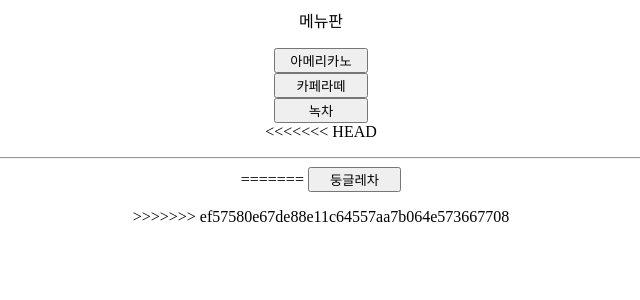
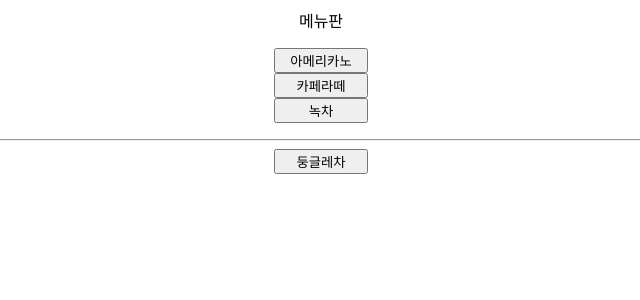
Before and after one commit to FunctionPointerXDD/david, a Flask app: page /menu in a window 1280 px wide. Shown: the top 300 px of the page, without its empty margins (319-959 px from the left). Run offline with Flask 3, Linux system fonts and the light colour scheme.

Commit message:
resolve conflict2

```diff
--- a/david/templates/menu.html
+++ b/david/templates/menu.html
@@ -11,12 +11,9 @@
         <button name="menu1" style="width:70pt;">아메리카노</button><br>
         <button name="menu2" style="width:70pt;">카페라떼</button><br>
         <button name="menu3" style="width:70pt;">녹차</button><br>
-<<<<<<< HEAD
       </p><hr>
-=======
         <button name="menu3" style="width:70pt;">둥글레차</button><br>
       </p>
->>>>>>> ef57580e67de88e11c64557aa7b064e573667708
     </center>
   </body>
 </html>
```
